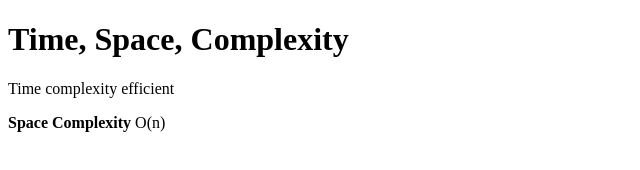
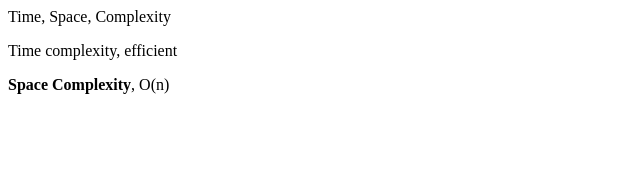
Before and after one commit to acciojob/time-and-space-complexity-Pramoddange, a website: page main.html in a window 1280 px wide. Shown: the whole page, without its empty margins (0-640 px from the left). Drawn offline with Linux system fonts and the light colour scheme.

Commit message:
created a submission

```diff
--- a/main.html
+++ b/main.html
@@ -10,10 +10,11 @@
 	<!-- the entire body must be written by student -->
     <script type="text/javascript" src="./script.js">
 </script>
+	<div id ="timeSpace"
 <h1>Time, Space, Complexity</h1>
-	<p>Time complexity efficient</p>
-	<p><b>Space Complexity</b> O(n)</p>
-
+	<p>Time complexity, efficient</p>
+	<p><b>Space Complexity</b>, O(n)</p>
+	</div>
 </body>
 
 </html>
```
